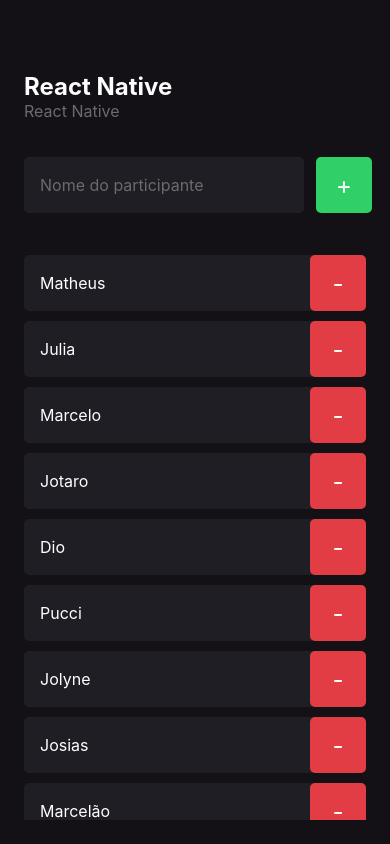
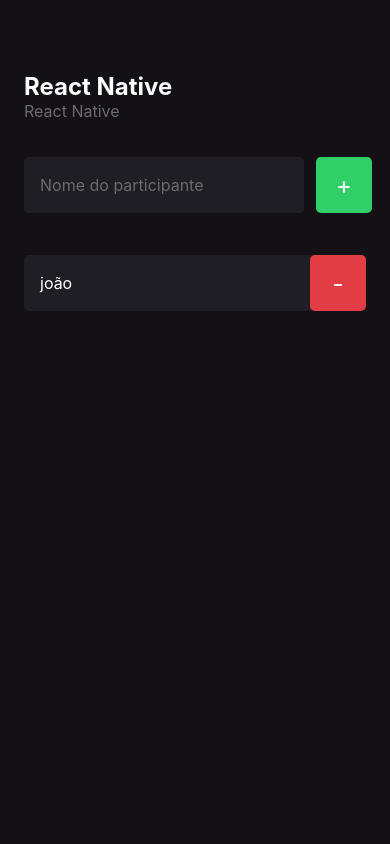
Before and after one commit to matheus-augusto327/imhere, a React Native app: screen / in a window 390 px wide. Built offline with nearby package versions, Linux system fonts and the light colour scheme.

Commit message:
feat: adding participants

```diff
--- a/src/screens/Home/index.tsx
+++ b/src/screens/Home/index.tsx
@@ -9,21 +9,10 @@
 import { styles } from "./styles";
 
 import { Participant } from "../../components/Participant/";
-import React from "react";
+import React, { useState } from "react";
 
 export function Home() {
-  const participants = [
-    "Matheus",
-    "Julia",
-    "Marcelo",
-    "Jotaro",
-    "Dio",
-    "Pucci",
-    "Jolyne",
-    "Josias",
-    "Marcelão",
-    "Monster Energy",
-  ];
+  const [participants, setParticipants] = useState(["joão"]);
 
   function handleParticipantAdd() {
     if (participants.includes("Matheus")) {
@@ -32,7 +21,7 @@
         "Já existe um participante na lista com esse nome"
       );
     }
-    ("Você clicou no botão de adicionar!");
+    setParticipants((prevState) => [...prevState, "Ana"]);
   }
 
   function handleParticipantRemove(name: string) {
```
